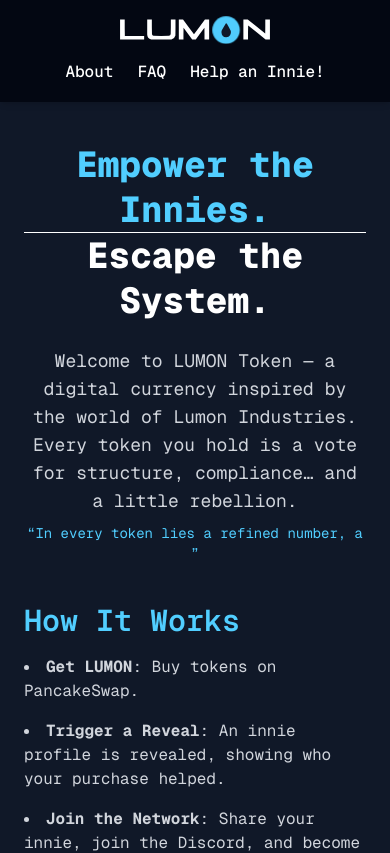
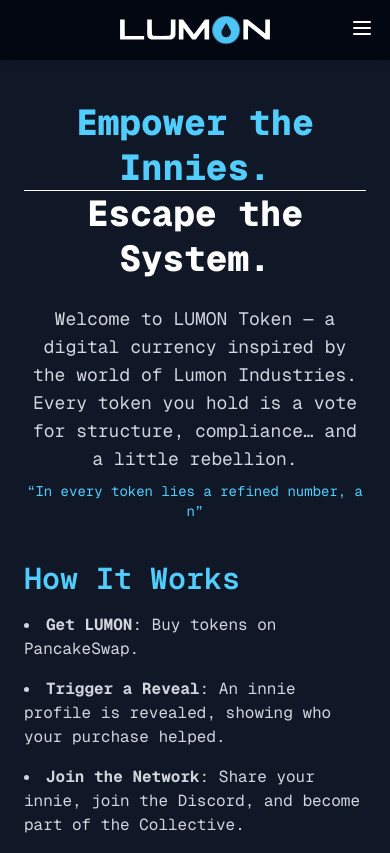
Before and after one commit to OsnielT/lumon-token-web-app, a Next.js app: page / in a window 390 px wide. Shown: the top 853 px of the page. Built offline with nearby package versions, Linux system fonts and the light colour scheme.

Commit message:
updated navbar making it responsive for mobile devices

```diff
--- a/src/app/page.tsx
+++ b/src/app/page.tsx
@@ -81,7 +81,10 @@
 
       <main className="flex-grow px-6 max-w-3xl space-y-12">
         <section>
-          <h2 className="text-3xl font-semibold text-[#51ceff]">
+          <h2
+            className="text-3xl font-semibold text-[#51ceff]"
+            id="howItWorks"
+          >
             How It Works
           </h2>
           <ul className="text-gray-300 list-disc list-inside space-y-4 mt-4">
@@ -120,7 +123,10 @@
             </a>
           </Link>
         </section>
-        <hr className="mt-20"></hr>
+        <hr
+          id="helpInnie"
+          className="mt-20"
+        ></hr>
         <section className="max-w-3xl mx-auto px-6 py-12 text-center">
           <h2 className="text-3xl font-semibold text-[#51ceff] mb-4">
             Meet the Innie
@@ -131,19 +137,20 @@
             from the vending machine.
           </p>
 
-          <section className="flex gap-5 mb-10">
+          <section className="flex flex-col sm:flex-row gap-5 mb-10">
             {innies.map((innie, idx) => (
               <div
                 key={`innie-${idx}`}
                 className="relative rounded-2xl overflow-hidden border-t shadow-sky-950 shadow-none hover:shadow-lg border-gray-300 top-0 hover:-top-1 transition-all ease-in-out duration-200"
               >
                 <Image
+                  className="w-full"
                   alt={`innie-headshot-${idx}`}
                   src={innie.image}
                   width={200}
                   height={200}
                 />
-                <span className="absolute bottom-0 backdrop-blur-xs w-full left-0">
+                <span className="absolute bottom-0 backdrop-blur-xs w-full left-0 sm:text-lg text-3xl bg-slate-900/20 py-4 sm:py-1">
                   {innie.name}
                 </span>
               </div>
--- a/src/components/Header/Navbar.tsx
+++ b/src/components/Header/Navbar.tsx
@@ -1,8 +1,40 @@
 import Link from 'next/link';
+import { useState } from 'react';
 
 export default function Navbar() {
+  const [isOpen, setOpen] = useState(false);
+
   return (
-    <header className="sticky top-0 w-full bg-gray-950 p-4 px-12 gap-y-4 flex flex-col sm:flex-row items-center justify-between shadow-md">
+    <header className="sticky top-0 w-full bg-gray-950 p-4 px-12 flex flex-col sm:flex-row items-center justify-between shadow-md z-50">
+      {/* Hamburger menu button - only visible on small screens */}
+      <button
+        className="sm:hidden absolute right-4 top-4 text-white"
+        onClick={() => setOpen(!isOpen)}
+      >
+        <svg
+          xmlns="http://www.w3.org/2000/svg"
+          className="h-6 w-6"
+          fill="none"
+          viewBox="0 0 24 24"
+          stroke="currentColor"
+        >
+          {isOpen ? (
+            <path
+              strokeLinecap="round"
+              strokeLinejoin="round"
+              strokeWidth={2}
+              d="M6 18L18 6M6 6l12 12"
+            />
+          ) : (
+            <path
+              strokeLinecap="round"
+              strokeLinejoin="round"
+              strokeWidth={2}
+              d="M4 6h16M4 12h16M4 18h16"
+            />
+          )}
+        </svg>
+      </button>
       <svg
         width="150"
         height="28"
@@ -47,7 +79,11 @@
         </g>
       </svg>
       <nav>
-        <ul className="flex space-x-6 text-white font-medium">
+        <ul
+          className={` overflow-hidden mt-0 duration-150 transition-all ease-in-out flex text-center sm:flex-row gap-y-5 flex-col sm:space-x-6 text-white font-medium ${
+            isOpen ? 'h-30 sm:h-auto mt-5' : 'h-0   sm:flex'
+          }`}
+        >
           <li className="border-b-2 border-gray-950 hover:border-[#51ceff] hover:text-[#51ceff]">
             <Link
               legacyBehavior
@@ -59,15 +95,15 @@
           <li className="border-b-2 border-gray-950 hover:border-[#51ceff] hover:text-[#51ceff]">
             <Link
               legacyBehavior
-              href="#faq"
+              href="#howItWorks"
             >
-              <a>FAQ</a>
+              <a>How It Works</a>
             </Link>
           </li>
           <li className="border-b-2 border-gray-950 hover:border-[#51ceff] hover:text-[#51ceff]">
             <Link
               legacyBehavior
-              href="#community"
+              href="#helpInnie"
             >
               <a>Help an Innie!</a>
             </Link>
```
